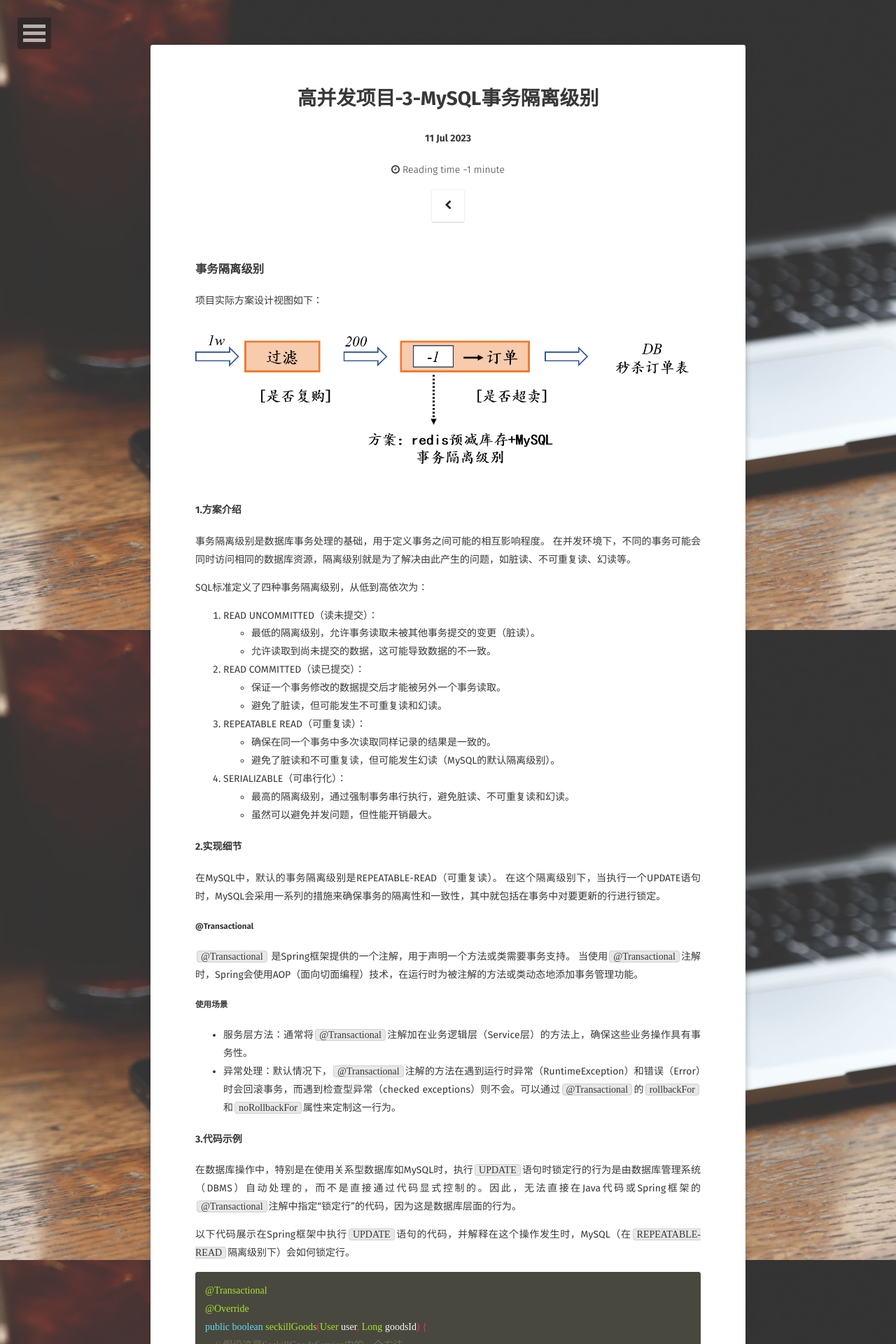
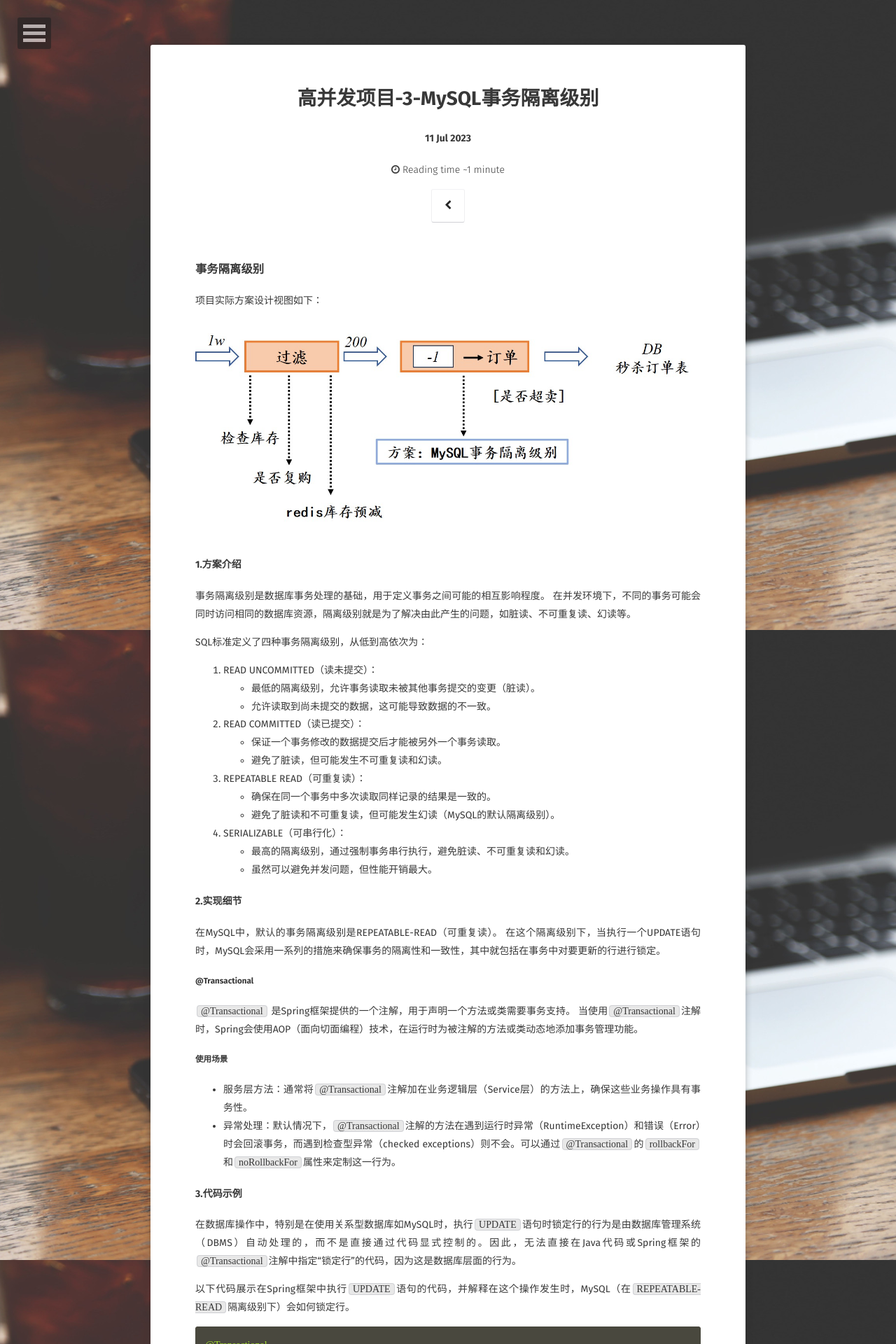
Before and after one commit to xubin2000/xubin2000.github.io, a Jekyll site: the page built from _posts/2023-07-11-MySQL事务隔离级别.md, in a window 1280 px wide. Shown: the top 1920 px of the page at 70% size. Built offline with Jekyll 4.4.1, drawn with Linux system fonts in a browser that asks for light colours; some web fonts are replaced.

Commit message:
Update 2023-07-11-MySQL事务隔离级别.md

```diff
--- a/_posts/2023-07-11-MySQL事务隔离级别.md
+++ b/_posts/2023-07-11-MySQL事务隔离级别.md
@@ -14,7 +14,7 @@ comments: false
 项目实际方案设计视图如下：
 
 <figure>
-	<a href="../assets/img/picture/redis.png"><img src="../assets/img/picture/redis.png"></a>
+	<a href="../assets/img/picture/mysql.jpg"><img src="../assets/img/picture/mysql.jpg"></a>
 </figure>
 
 #### 1.方案介绍
```
